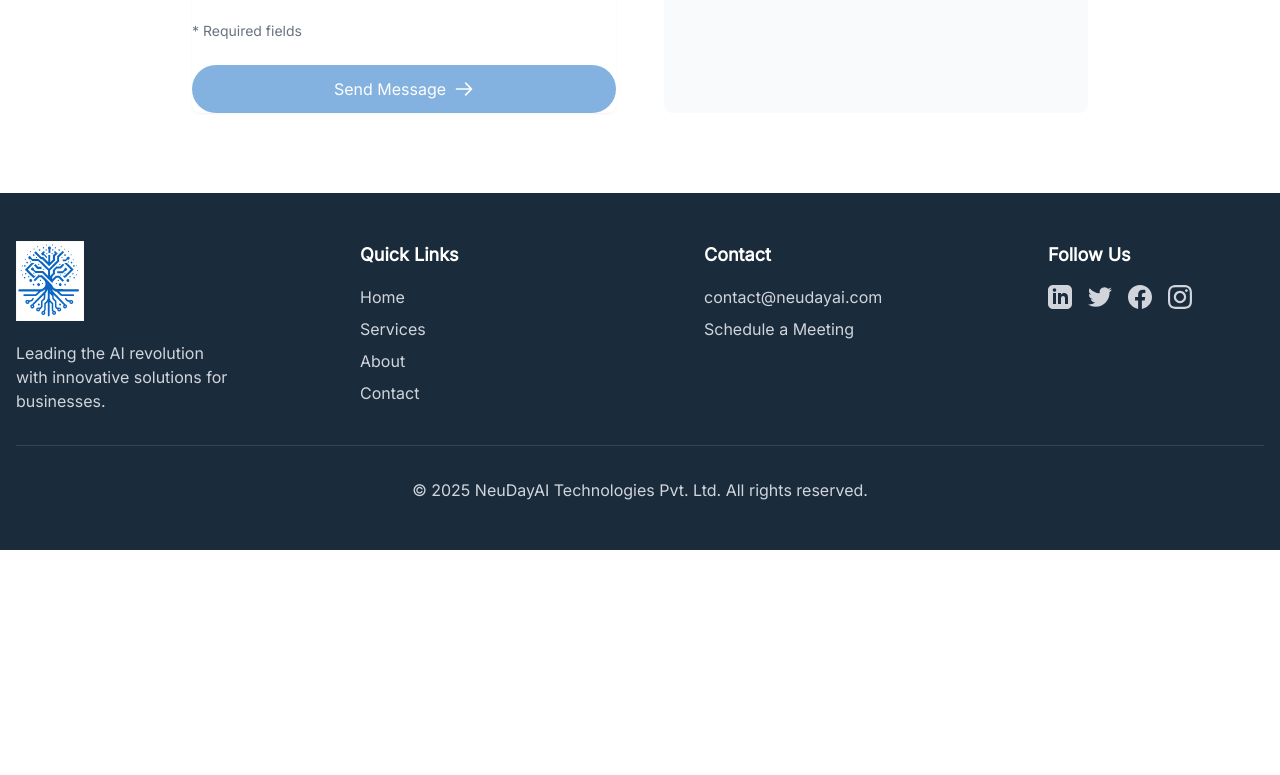
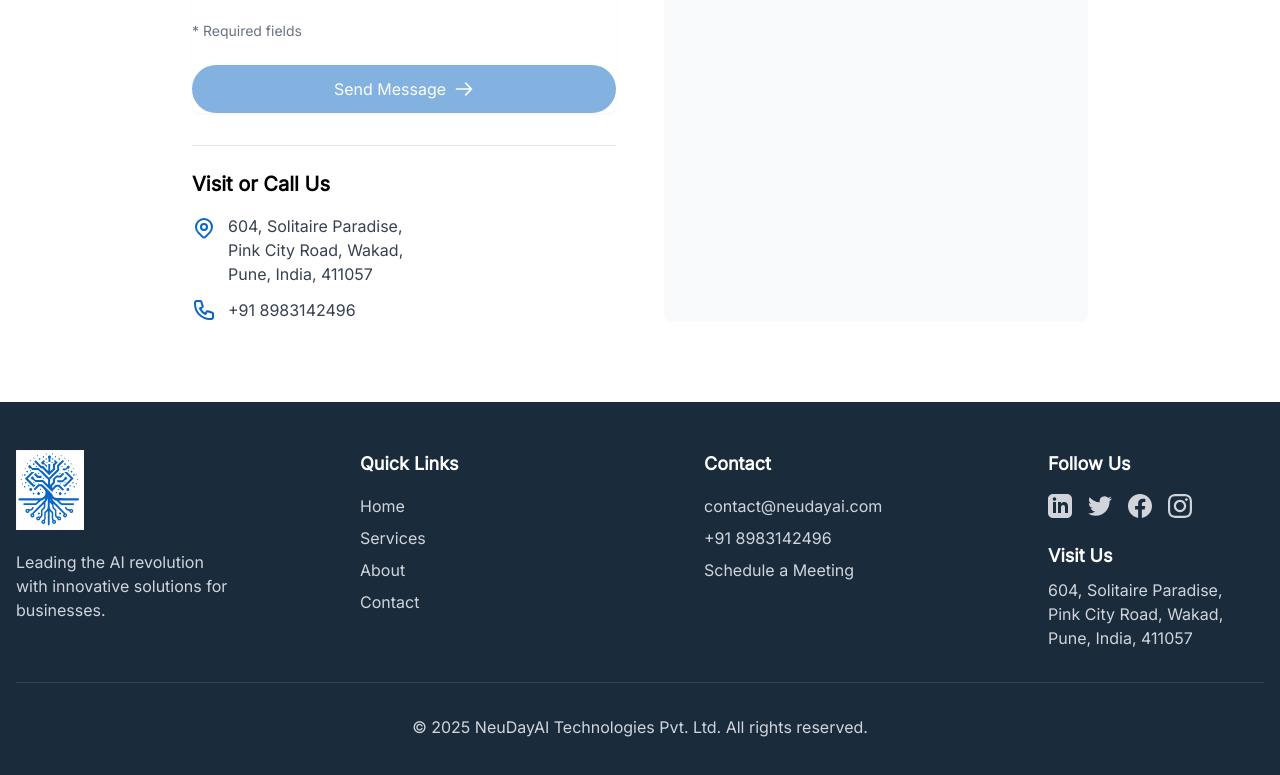
Before and after one commit to NeuDayAI/NeuDayAI_Static_Website, an Astro site: page /contact in a window 1280 px wide. Shown: the part 947-1722 px from the top of the page. Before the commit the page ends 1497 px from the top, so only its background shows below. Built offline with nearby package versions, Linux system fonts and the light colour scheme; Astro itself is replaced by a stand-in of ours.

Commit message:
💄 added contact information and address to footer and contact page

```diff
--- a/src/components/Footer.astro
+++ b/src/components/Footer.astro
@@ -33,6 +33,11 @@ const socialLinks = [
           <li>
             <a href="mailto:contact@neudayai.com" class="text-gray-300 hover:text-white">
               contact@neudayai.com
+            </a>
+          </li>
+          <li>
+            <a href="tel:+918983142496" class="text-gray-300 hover:text-white">
+              +91 8983142496
             </a>
           </li>
           <li>
@@ -77,6 +82,16 @@ const socialLinks = [
             </a>
           ))}
         </div>
+
+        <!-- Added address information -->
+        <div class="mt-6">
+          <h3 class="text-lg font-semibold mb-2">Visit Us</h3>
+          <address class="text-gray-300 not-italic">
+            604, Solitaire Paradise,<br>
+            Pink City Road, Wakad,<br>
+            Pune, India, 411057
+          </address>
+        </div>
       </div>
     </div>
 
--- a/src/pages/contact.astro
+++ b/src/pages/contact.astro
@@ -35,6 +35,29 @@ import ContactForm from '../components/ContactForm.astro';
               </p>
               <ContactForm />
 
+              <!-- Added address and phone information -->
+              <div class="mt-8 pt-6 border-t border-gray-200">
+                <h3 class="text-xl font-semibold mb-4">Visit or Call Us</h3>
+                <div class="space-y-3">
+                  <div class="flex items-start">
+                    <svg class="h-6 w-6 text-primary mt-0.5 mr-3" xmlns="http://www.w3.org/2000/svg" fill="none" viewBox="0 0 24 24" stroke="currentColor">
+                      <path stroke-linecap="round" stroke-linejoin="round" stroke-width="2" d="M17.657 16.657L13.414 20.9a1.998 1.998 0 01-2.827 0l-4.244-4.243a8 8 0 1111.314 0z" />
+                      <path stroke-linecap="round" stroke-linejoin="round" stroke-width="2" d="M15 11a3 3 0 11-6 0 3 3 0 016 0z" />
+                    </svg>
+                    <span class="text-gray-700">
+                      604, Solitaire Paradise,<br />
+                      Pink City Road, Wakad,<br />
+                      Pune, India, 411057
+                    </span>
+                  </div>
+                  <div class="flex items-center">
+                    <svg class="h-6 w-6 text-primary mr-3" xmlns="http://www.w3.org/2000/svg" fill="none" viewBox="0 0 24 24" stroke="currentColor">
+                      <path stroke-linecap="round" stroke-linejoin="round" stroke-width="2" d="M3 5a2 2 0 012-2h3.28a1 1 0 01.948.684l1.498 4.493a1 1 0 01-.502 1.21l-2.257 1.13a11.042 11.042 0 005.516 5.516l1.13-2.257a1 1 0 011.21-.502l4.493 1.498a1 1 0 01.684.949V19a2 2 0 01-2 2h-1C9.716 21 3 14.284 3 6V5z" />
+                    </svg>
+                    <a href="tel:+918983142496" class="text-gray-700 hover:text-primary">+91 8983142496</a>
+                  </div>
+                </div>
+              </div>
             </div>
 
             <!-- Quick Actions -->
```
Lines whose indentation alone changed are shown as unchanged.
